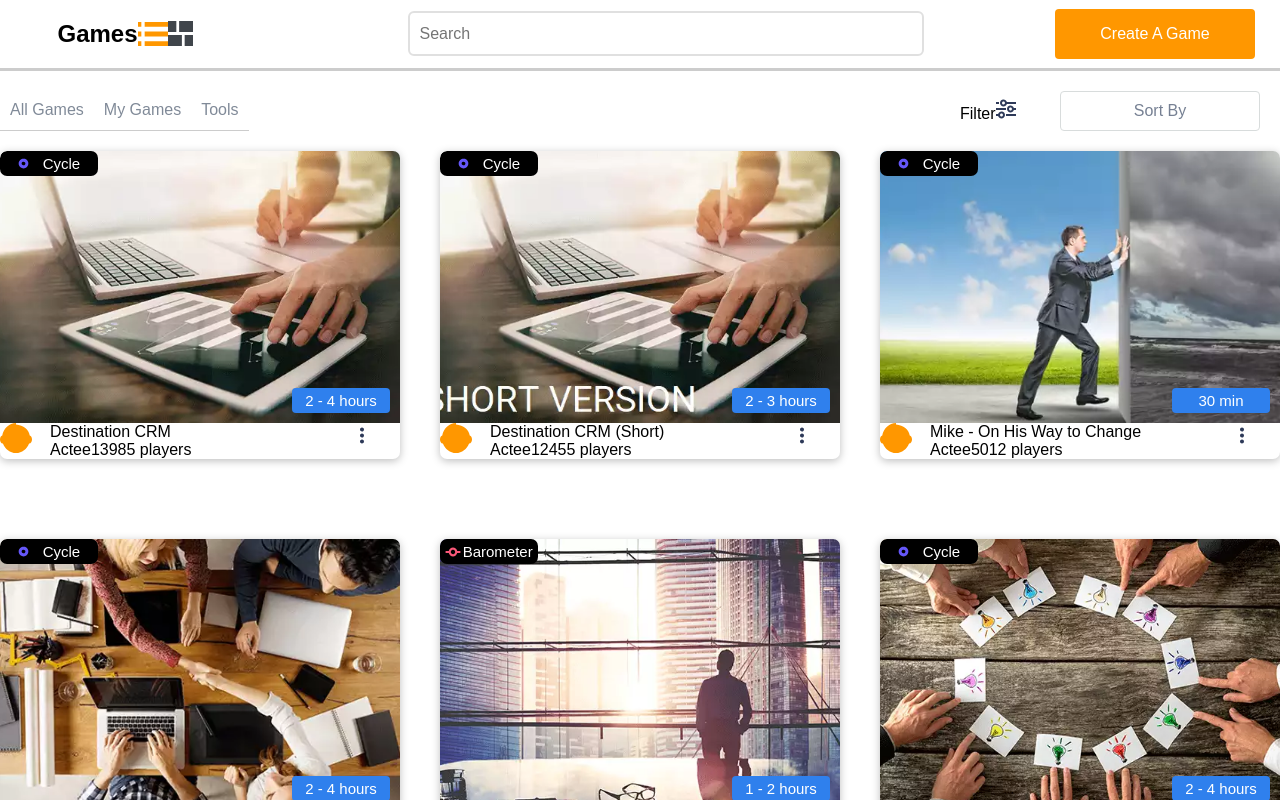
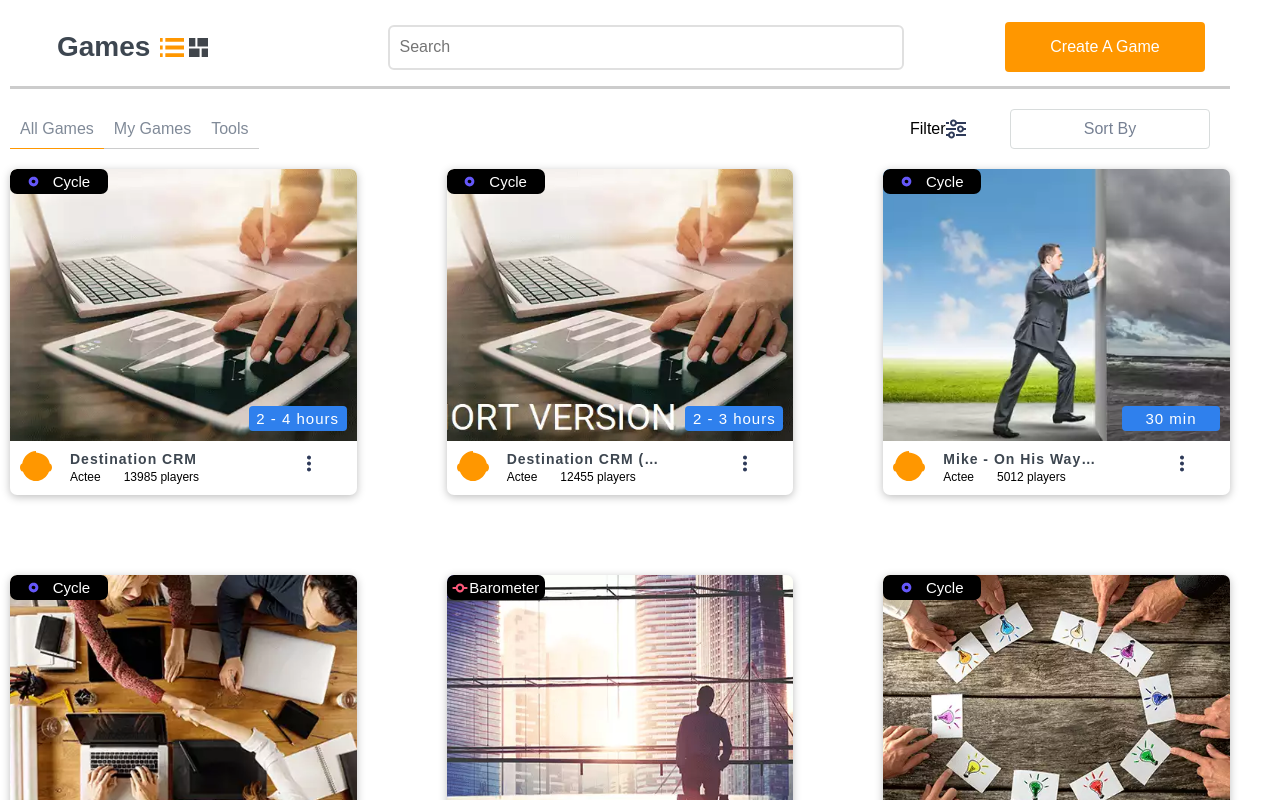
Before and after one commit to nehasingh931126/Actee, an Angular app: page / in a window 1280 px wide. Shown: the top 800 px of the page. Built offline with nearby package versions, Linux system fonts and the light colour scheme.

Commit message:
Added some css to the webpage

```diff
--- a/src/app/pages/games/components/header.component.html
+++ b/src/app/pages/games/components/header.component.html
@@ -1,7 +1,7 @@
-<header class="games-search-panel actee-bottom-margin actee-margin-bottom">
-  <div class="games-search-panel__left">
+<header class="games-search-panel actee-bottom-margin actee-margin-bottom actee-flex-row-display">
+  <div class="games-search-panel__left actee-flex-row-center-display">
     <h2 class="games-text">Games</h2>
-    <div class="games-button">
+    <div class="games-button actee-flex-row-display">
       <img
         class="games-search-panel__listview-img"
         src="assets/actee-button-images/ListView_Orange.svg"
@@ -15,26 +15,30 @@
     </div>
   </div>
   <div class="games-search-panel__center">
+    <div class="search-container">
+      <div class="search-icon"></div>
       <input
         class="search-bar"
         type="text"
         placeholder="Search"
         (input)="onSearchHandler($event)"
       />
+
+    </div>
   </div>
   <div class="games-search-panel__right">
-    <a href="#">Create A Game</a>
+    <a href="#" class="actee-flex-row-center-display">Create A Game</a>
   </div>
 </header>
 <section class="games-tab-panel">
-  <nav class="games-tab-panel__navbar">
-    <span class="nav-item active">All Games</span>
+  <nav class="games-tab-panel__navbar actee-flex-row-center-display">
+    <span class="nav-item active" id="active">All Games</span>
     <span class="nav-item">My Games</span>
     <span class="nav-item">Tools</span>
   </nav>
-  <div class="games-tab-panel__filter">
-    <div class="games-tab-panel__filter-title">
-      <span>Filter</span>
+  <div class="games-tab-panel__filter actee-flex-row-display">
+    <div class="games-tab-panel__filter-title actee-flex-row-display">
+      <span class="games-tab-panel__label">Filter</span>
       <img src="assets/actee-button-images/filter.svg" alt="Filter icon" />
     </div>
     <button class="games-tab__sortby">Sort By</button>
--- a/src/app/pages/games/components/header.component.scss
+++ b/src/app/pages/games/components/header.component.scss
@@ -1,49 +1,34 @@
 .games-search-panel {
-    display: flex;
-    flex-direction: row;
-    justify-content: space-between;
-    align-items: center;
-}
-
-.games-search-panel__left {
-    display: flex;
-    flex-direction: row;
-    justify-content: center;
-    align-items: center;
+  &__left {
     margin-left: 25px;
-
     width: 200px;
   }
 
-.games-search-panel__center {
+  &__center {
     flex: 1;
     margin-left: 70px;
     margin-right: 35px;
     max-width: 500px;
   }
-
-.games-search-panel__right {
+  &__right {
     margin-right: 25px;
     width: 200px;
   }
 
-.games-search-panel__right a {
+  &__right a {
     font-size: 16px;
     font-weight: 300;
     text-decoration: none;
-    display: flex;
     cursor: pointer;
     border-radius: 4px;
 
     // Added the button in the center
-    justify-content: center;
-    align-items: center;
     background-color: rgb(255, 151, 0);
     color: white;
     border-color: rgb(61, 70, 80);
     width: 200px;
     height: 50px;
-
+  }
 }
 
 .search-bar {
@@ -55,22 +40,9 @@
   border-style: solid;
   border-color: rgb(224, 224, 224, 224);
   border-radius: 6px;
+  position: relative;
 }
 
-.left-section {
-    width: 180px;
-    display: flex;
-    align-items: center;
-    justify-content: space-between;
-    margin-right: 3px;
-    flex-shrink: 0;
-}
-
-.left-section h2 {
-    font-size: 28px;
-    color: rgb(61, 70, 80);
-    font-weight: 700;
-}
 
 .listview-img {
   height: 19px;
@@ -81,16 +53,16 @@
   height: 25px;
 }
 
-.games-button {
-    display: flex;
-    flex-direction: row;
-    justify-content: space-between;
-    align-items: center;
+.games-text {
+  font-size: 28px;
+  color: rgb(61, 70, 80);
+  font-family: Arial, Helvetica, sans-serif;
+  margin-right: 10px;
 }
 
-.games-tab-panel__navbar {
-    display: flex;
-    flex-direction: row;
+.games-button img {
+  height: 19px;
+  margin-right: 5px;
 }
 
 .nav-item {
@@ -106,24 +78,22 @@
   border-bottom-color: rgb(204, 204, 204);
 }
 
+#active {
+  border-bottom-color: rgb(255, 151, 0);
+}
+
 .games-tab-panel {
   display: flex;
   flex-direction: row;
   justify-content: space-between;
   height: 40px;
   margin-bottom: 20px;
-}
 
-.games-tab-panel__filter {
-    display: flex;
-    flex-direction: row;
-    justify-content: space-between;
-    align-items: center;
+  &__filter {
     margin-right: 20px;
     width: 300px;
   }
-
-
+}
 .games-tab__sortby {
   background-color: white;
   color: #768093;
--- a/src/app/shared/components/games/games.component.html
+++ b/src/app/shared/components/games/games.component.html
@@ -24,8 +24,8 @@
         </div>
         <div class="cycle-text">{{ gameTypes[game.GameType] }}</div>
       </div>
-      <div class="game-card__time text-ellipsis">{{ game.Length }}</div>
-      <div class="overlay-button">
+      <div class="game-card__time">{{ game.Length }}</div>
+      <div class="overlay-button actee-flex-row-center-display">
         <a href="#" (click)="onClick($event, game)">Show Details</a>
       </div>
     </div>
@@ -39,8 +39,8 @@
       <div class="games-card__info">
         <div class="gc__info__1">{{ getName(game.Name) }}</div>
         <div class="gc__info__2">
-          <span class="text-ellipsis">{{ game.Username ?? "Actee" }}</span>
-          <span>{{ game.TimesPlayed + " players" }}</span>
+          <span class="name">{{ game.Username ?? "Actee" }}</span>
+          <span class="number-value">{{ game.TimesPlayed + " players" }}</span>
         </div>
       </div>
       <div class="games-card__three-dot-button">
@@ -55,7 +55,7 @@
 
 <actee-modal *ngIf="gameObject" (onClose)="closeModal()">
   <ng-container header>
-    <div class="actee-flex-row-display">
+    <header class="game-modal__header-container actee-flex-row-display actee-bottom-margin">
       <div class="game-modal__header-left">
         <h1 class="game-modal__header_title">{{ getName(gameObject.Name) }}</h1>
         <div>
@@ -63,35 +63,35 @@
           <span>{{ gameObject.theoryDescription || "" }}</span>
         </div>
       </div>
-      <div class="game-modal__header-right actee-flex-row-display">
-        <button>Try It!!</button>
-        <button>Add To Session!</button>
+      <div class="game-modal__header-right">
+        <a>Try It!!</a>
+        <a>Add To Session!</a>
       </div>
-    </div>
+    </header>
   </ng-container>
   <ng-container section>
     <div class="game-modal__header_details actee-flex-row-display actee-padding">
-      <div class="actee-flex-column-display">
+      <div class="header-column-decorator actee-flex-column-display">
         <div>Duration</div>
-        <div>{{ gameObject.Length }}</div>
+        <div class="detail">{{ gameObject.Length }}</div>
         <div>Average</div>
       </div>
-      <div class="actee-flex-column-display">
+      <div class="header-column-decorator actee-flex-column-display">
         <div>Times Played</div>
-        <div>{{ gameObject.TimesPlayed }}</div>
+        <div class="detail">{{ gameObject.TimesPlayed }}</div>
         <div>{{ "Rank " + gameObject.Rank }}</div>
       </div>
-      <div class="actee-flex-column-display">
+      <div class="header-column-decorator actee-flex-column-display">
         <div>Language</div>
-        <div>{{ gameObject.Language | uppercase }}</div>
+        <div class="detail">{{ gameObject.Language | uppercase }}</div>
         <div>Average</div>
       </div>
-      <div class="actee-flex-column-display">
+      <div class="header-column-decorator actee-flex-column-display">
         <div>Theory</div>
-        <div>{{ gameObject.TheoryCount }}</div>
+        <div class="detail">{{ gameObject.TheoryCount }}</div>
         <div>Different Theories</div>
       </div>
-      <div>
+      <div class="header-column-decorator actee-flex-column-display">
         <div>Type</div>
         <img
           class=""
@@ -118,10 +118,12 @@
   </ng-container>
   <ng-container additionalSection>
     <div>Additional Documents:</div>
-    <div *ngIf="gameObject?.GuidePdfFiles?.length > 0">
-      <ng-container *ngFor="let pdfFile of gameObject.GuidePdfFiles">
+    <div class="game-pdf__document_container">
+    <ng-container *ngIf="gameObject?.GuidePdfFiles?.length > 0">
+      <div class="game-pdf__documents" *ngFor="let pdfFile of gameObject.GuidePdfFiles">
         <div>{{ pdfFile.FileName }}</div>
-      </ng-container>
+      </div>
+    </ng-container>
     </div>
     <div *ngIf="gameObject?.GuidePdfFiles?.length === 0">
       No Additional Documents
--- a/src/app/shared/components/games/games.component.scss
+++ b/src/app/shared/components/games/games.component.scss
@@ -1,7 +1,7 @@
 .games-cards-list {
   display: grid;
   grid-template-columns: 1fr 1fr 1fr;
-  column-gap: 40px;
+  column-gap: 90px;
   row-gap: 80px;
 }
 
@@ -29,6 +29,7 @@
 .games-card__content {
   display: grid;
   grid-template-columns: 50px 1fr 50px;
+  padding: 10px;
 }
 
 .game-card__type {
@@ -40,7 +41,6 @@
 .game-card__time {
   position: absolute;
   bottom: 10px;
-  font-family: Arial, Helvetica, sans-serif;
   right: 10px;
   color: rgb(255, 255, 255, 255);
   background-color: rgb(47, 128, 237);
@@ -52,6 +52,8 @@
   min-width: 90px;
   display: flex;
   justify-content: center;
+  text-overflow: ellipsis;
+  letter-spacing: 1px;
 }
 
 .game-card__type {
@@ -94,9 +96,6 @@
   opacity: 0;
   background-color: rgba(0, 0, 0, 0.5);
   transition: opacity 0.3s ease-in-out;
-  display: flex;
-  justify-content: center;
-  align-items: center;
 }
 
 .games-card__img-container:hover .overlay-button {
@@ -108,14 +107,14 @@
   font-weight: 300;
   text-align: center;
   background-color: rgb(255, 151, 0);
-  border-radius: 4px;
+  border-radius: 9px;
   color: white;
   border-color: rgb(61, 70, 80);
   display: block;
-  padding: 10px 40px;
+  padding: 20px;
   cursor: pointer;
-  width: 150px;
-  height: 25px;
+  width: 100px;
+  height: 20px;
 }
 
 .game-modal__image__section {
@@ -129,27 +128,27 @@
   }
 }
 
-
 .game-modal__header_title {
   font-size: 32px;
   font-weight: 500;
   margin-bottom: 10px;
 }
 
-
-.game-modal__header-right button {
-    font-size: 15px;
+.game-modal__header-right a {
+  font-size: 16px;
   font-weight: 300;
   text-decoration: none;
   cursor: pointer;
-    border-radius: 4px;
-    border: none;
+  border-radius: 10px;
 
+  // Added the button in the center
   background-color: rgb(255, 151, 0);
   color: white;
   border-color: rgb(61, 70, 80);
-    max-width: 200px;
+  width: 200px;
   height: 50px;
+  padding: 20px;
+  margin-right: 10px;
 }
 
 .game-modal__theory-label {
@@ -157,9 +156,91 @@
   font-weight: 700;
 }
 
-.game-modal__desc{
+.game-modal__desc {
   font-size: 14px;
   font-weight: 300;
   letter-spacing: 1px;
   line-height: 24px;
 }
+
+.game-modal__header-container {
+  padding-bottom: 20px;
+}
+
+.games-card__info {
+  .gc__info__1 {
+    font-size: 14px;
+    text-transform: capitalize;
+    font-weight: 700;
+    display: block;
+    margin: 0;
+    letter-spacing: 1px;
+    max-width: 152px;
+    white-space: nowrap;
+    text-overflow: ellipsis;
+    overflow: hidden;
+    color: rgb(61, 70, 80);
+  }
+
+  .gc__info__2 .name {
+    max-width: 75px;
+    overflow: hidden;
+    text-overflow: ellipsis;
+    white-space: nowrap;
+    padding: 0;
+  }
+
+  .gc__info__2 .number-value {
+    padding-left: 23px;
+  }
+
+  .gc__info__2 span {
+    font-size: 12px;
+    font-weight: 400;
+  }
+}
+
+.header-column-decorator {
+  font-size: 12px;
+  font-weight: 500;
+  letter-spacing: 1px;
+  width: 100%;
+  color: #bdbdbd;
+  div {
+    padding: 3px;
+  }
+
+  .detail {
+    font-size: 22px;
+    font-weight: 700;
+    margin: 0;
+    color: #4f4f4f;
+    width: 200px;
+    overflow: hidden;
+    text-overflow: ellipsis;
+    white-space: nowrap;
+    letter-spacing: 1px;
+  }
+
+  img {
+    height: 26px;
+    width: 26px;
+  }
+}
+
+.game-pdf__document_container {
+  display: flex;
+  align-items: center;
+  justify-content: center;
+  flex-wrap: wrap;
+  font-weight: 300;
+  font-size: 15px;
+
+}
+
+.game-pdf__documents {
+    border: 1px solid rgb(61, 70, 80);
+    border-radius: 10px;
+    padding: 10px;
+    margin: 10px;
+}
--- a/src/app/shared/uicomponents/modal/modal.component.scss
+++ b/src/app/shared/uicomponents/modal/modal.component.scss
@@ -35,6 +35,7 @@
       div {
         margin-left: 10px;
       }
+
     }
   }
 }
--- a/src/index.html
+++ b/src/index.html
@@ -2,10 +2,10 @@
 <html lang="en">
 <head>
   <meta charset="utf-8">
-  <title>ActeeGames</title>
+  <title>Actee</title>
   <base href="/">
   <meta name="viewport" content="width=device-width, initial-scale=1">
-  <link rel="icon" type="image/x-icon" href="favicon.ico">
+  <link rel="icon" type="image/x-icon" href="/assets/actee-button-images/icon_actee_logo.svg" />
 </head>
 <body>
   <app-root></app-root>
--- a/src/styles.scss
+++ b/src/styles.scss
@@ -1,5 +1,4 @@
 /* You can add global styles to this file, and also import other style files */
-
 
 html {
   box-sizing: border-box;
@@ -7,7 +6,8 @@ html {
 }
 
 body {
-    margin: 0;
+  margin-left: 10px;
+  margin-right: 50px;
   padding: 0;
 }
 
@@ -26,7 +26,6 @@ a {
   text-overflow: ellipsis;
 }
 
-
 .actee-flex-row-display {
   display: flex;
   flex-direction: row;
@@ -34,7 +33,14 @@ a {
   align-items: center;
 }
 
-.actee-flex-column-display{
+.actee-flex-row-center-display {
+  display: flex;
+  flex-direction: row;
+  justify-content: center;
+  align-items: center;
+}
+
+.actee-flex-column-display {
   display: flex;
   flex-direction: column;
   justify-content: space-between;
```
Also changed, not shown: src/app/shared/uicomponents/modal/modal.component.html (+4 -3 lines). Lines whose indentation alone changed are shown as unchanged.
